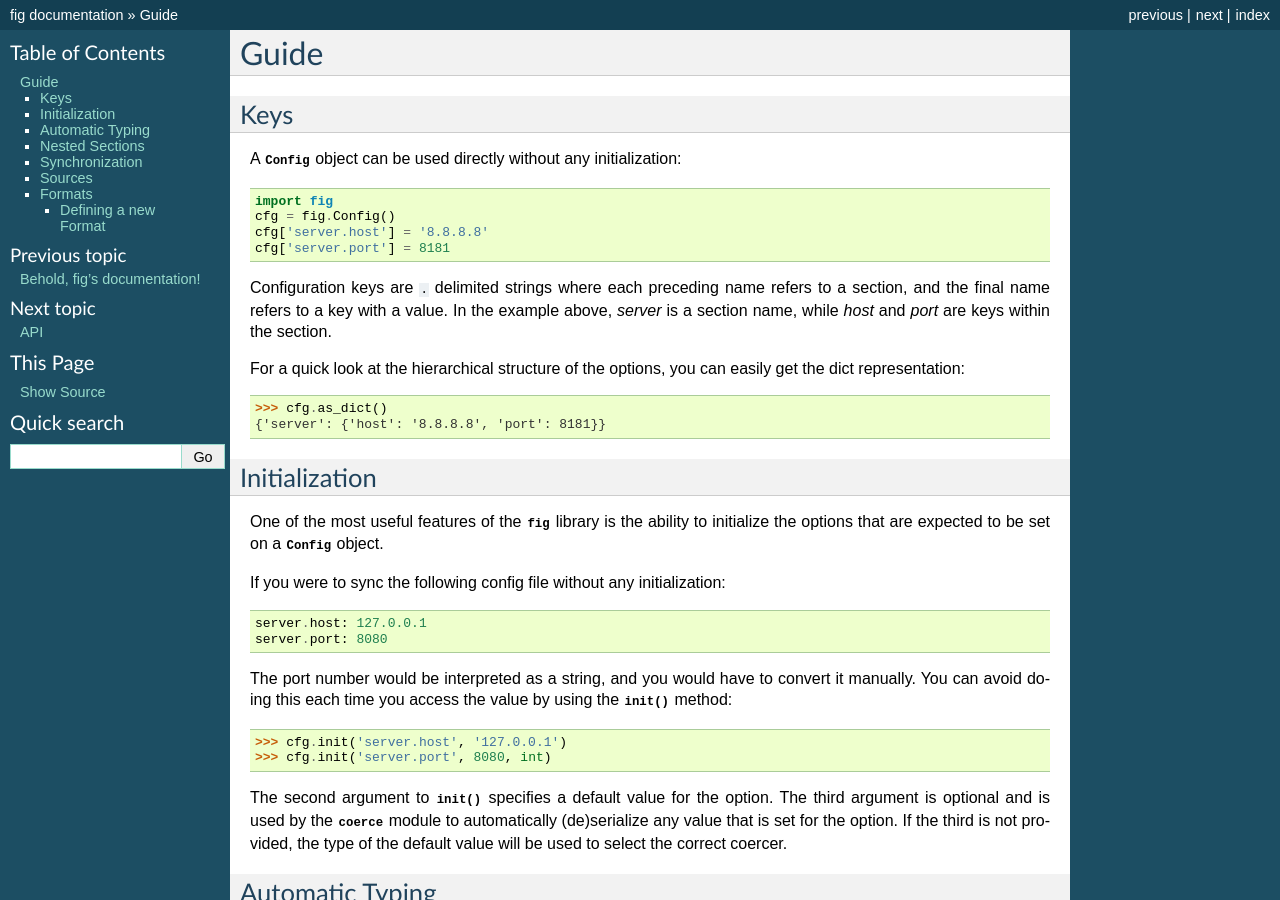
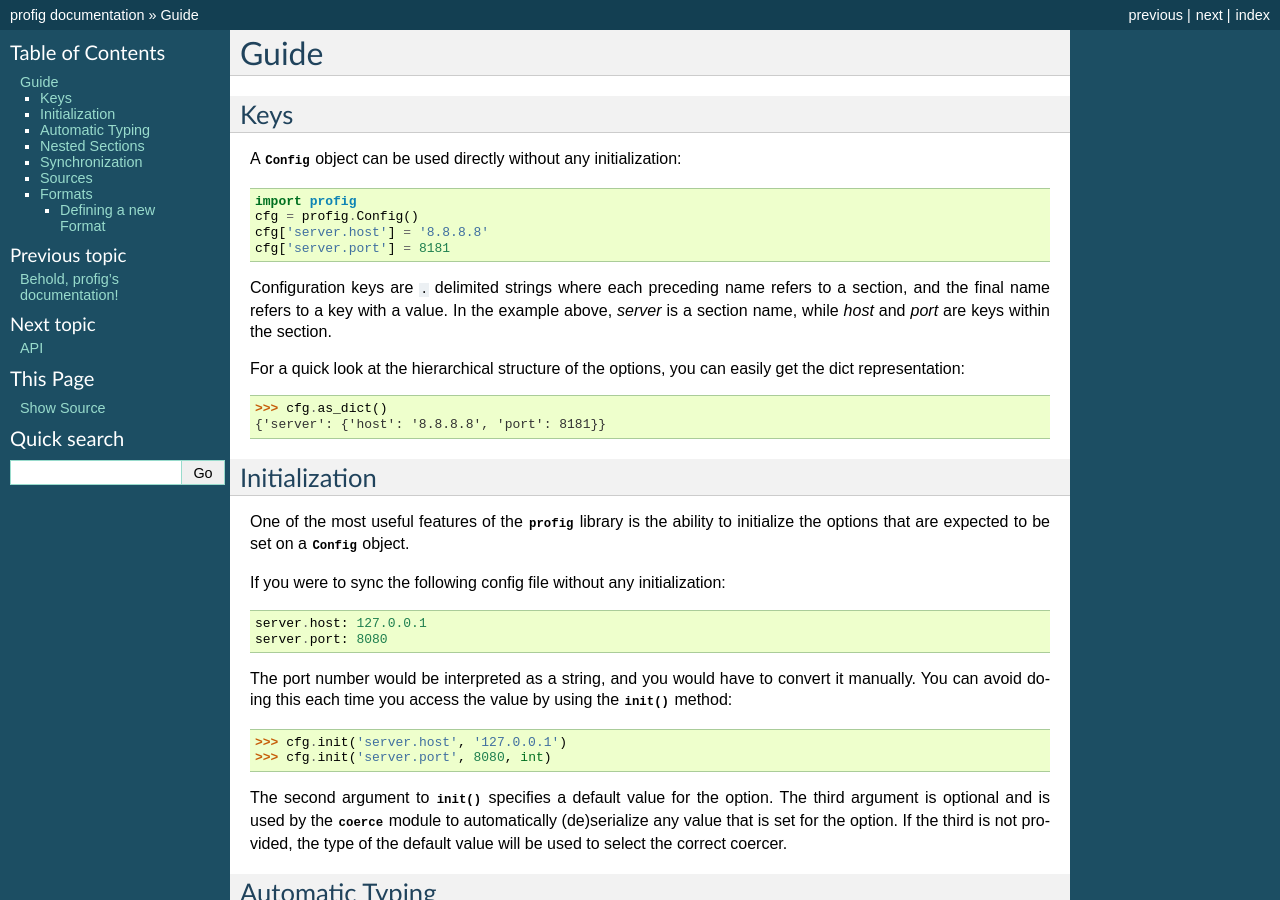
Before and after one commit to dhagrow/profig, a Sphinx documentation site: the page built from docs/usage.txt, in a window 1280 px wide and 900 px high. Built offline with Sphinx 7.4.7, drawn with Linux system fonts in a browser that asks for light colours; the version number could not be read and is left out; some of the changed text lies outside the part shown.

Commit message:
rebranding fig -> profig

```diff
--- a/docs/conf.py
+++ b/docs/conf.py
@@ -1,6 +1,6 @@
 # -*- coding: utf-8 -*-
 #
-# fig documentation build configuration file, created by
+# profig documentation build configuration file, created by
 # sphinx-quickstart on Sat Jun  8 01:16:06 2013.
 #
 # This file is execfile()d with the current directory set to its containing dir.
@@ -18,7 +18,7 @@ import sys, os
 # documentation root, use os.path.abspath to make it absolute, like shown here.
 sys.path.insert(0, os.path.abspath('..'))
 
-import fig
+import profig
 
 # -- General configuration -----------------------------------------------------
 
@@ -46,17 +46,17 @@ source_suffix = '.txt'
 master_doc = 'index'
 
 # General information about the project.
-project = u'fig'
-copyright = u'2013, Miguel Turner'
+project = u'profig'
+copyright = u'2014, Miguel Turner'
 
 # The version info for the project you're documenting, acts as replacement for
 # |version| and |release|, also used in various other places throughout the
 # built documents.
 #
 # The short X.Y version.
-version = fig.__version__
+version = profig.__version__
 # The full version, including alpha/beta/rc tags.
-release = fig.__version__
+release = profig.__version__
 
 # The language for content autogenerated by Sphinx. Refer to documentation
 # for a list of supported languages.
@@ -192,7 +192,7 @@ latex_elements = {
 # Grouping the document tree into LaTeX files. List of tuples
 # (source start file, target name, title, author, documentclass [howto/manual]).
 latex_documents = [
-  ('index', 'fig.tex', u'fig Documentation',
+  ('index', 'profig.tex', u'profig Documentation',
    u'Miguel Turner', 'manual'),
 ]
 
@@ -222,7 +222,7 @@ latex_documents = [
 # One entry per manual page. List of tuples
 # (source start file, name, description, authors, manual section).
 man_pages = [
-    ('index', 'fig', u'fig Documentation',
+    ('index', 'profig', u'profig Documentation',
      [u'Miguel Turner'], 1)
 ]
 
@@ -236,8 +236,8 @@ man_pages = [
 # (source start file, target name, title, author,
 #  dir menu entry, description, category)
 texinfo_documents = [
-  ('index', 'fig', u'fig Documentation',
-   u'Miguel Turner', 'fig', 'One line description of project.',
+  ('index', 'profig', u'profig Documentation',
+   u'Miguel Turner', 'profig', 'One line description of project.',
    'Miscellaneous'),
 ]
 
--- a/docs/recipes.txt
+++ b/docs/recipes.txt
@@ -8,7 +8,7 @@ It can be convenient to provide users with the ability to override config
 options using command-line switches. Here is an example of how that can
 be done using `argparse`::
 
-    cfg = fig.Config()
+    cfg = profig.Config()
     cfg.init('server.host', 'localhost')
     cfg.init('server.port', 8080)
 
@@ -54,7 +54,7 @@ Here is an example using the `lockfile` module::
 Serialization
 -------------
 
-Because :class:`~fig.ConfigSection` objects are based on dicts, it is easy to
+Because :class:`~profig.ConfigSection` objects are based on dicts, it is easy to
 read/write configs from a serialization format such as JSON or msgpack::
 
     >>> import json
@@ -64,7 +64,7 @@ read/write configs from a serialization format such as JSON or msgpack::
 Format Strings
 --------------
 
-:class:`~fig.Config` objects can be used directly in format strings in
+:class:`~profig.Config` objects can be used directly in format strings in
 several ways::
 
     >>> '{0[server.host]}:{0[server.port]}'.format(cfg)
--- a/docs/usage.txt
+++ b/docs/usage.txt
@@ -4,10 +4,10 @@ Guide
 Keys
 ----
 
-A :class:`~fig.Config` object can be used directly without any initialization::
+A :class:`~profig.Config` object can be used directly without any initialization::
 
-    import fig
-    cfg = fig.Config()
+    import profig
+    cfg = profig.Config()
     cfg['server.host'] = '8.8.8.8'
     cfg['server.port'] = 8181
 
@@ -25,9 +25,9 @@ get the dict representation::
 Initialization
 --------------
 
-One of the most useful features of the :mod:`fig` library is the ability
+One of the most useful features of the :mod:`profig` library is the ability
 to initialize the options that are expected to be set on a
-:class:`~fig.Config` object.
+:class:`~profig.Config` object.
 
 If you were to sync the following config file without any initialization::
 
@@ -36,12 +36,12 @@ If you were to sync the following config file without any initialization::
 
 The port number would be interpreted as a string, and you would have to
 convert it manually. You can avoid doing this each time you access the value
-by using the :meth:`~fig.Config.init` method::
+by using the :meth:`~profig.Config.init` method::
 
     >>> cfg.init('server.host', '127.0.0.1')
     >>> cfg.init('server.port', 8080, int)
 
-The second argument to :meth:`~fig.Config.init` specifies a default
+The second argument to :meth:`~profig.Config.init` specifies a default
 value for the option. The third argument is optional and is used by the
 :mod:`coerce` module to automatically (de)serialize any value that is set
 for the option. If the third is not provided, the type of the default value
@@ -79,12 +79,12 @@ following order:
     2. Write any values changed on the config object back to the primary
        source.
 
-The configuration can be serialized using the :meth:`~fig.Config.sync`
+The configuration can be serialized using the :meth:`~profig.Config.sync`
 method::
 
     >>> cfg.sync('app.cfg')
 
-After the call to :meth:`~fig.Config.sync`, a new file with the following
+After the call to :meth:`~profig.Config.sync`, a new file with the following
 contents will be created in the current working directory::
 
     server.host: 127.0.0.1
@@ -94,9 +94,9 @@ Sources
 -------
 
 The sources a config object uses when it syncs can also be set in the
-:class:`~fig.Config` constructor::
+:class:`~profig.Config` constructor::
 
-    >>> cfg = fig.Config('app.cfg')
+    >>> cfg = profig.Config('app.cfg')
 
 Sources can be either paths or file objects.
 
@@ -111,36 +111,36 @@ Once sources have been provided, they will be used for any future syncs.
 Formats
 -------
 
-A :class:`~fig.Format` subclass defines how a configuration should be
+A :class:`~profig.Format` subclass defines how a configuration should be
 read/written from/to a source.
 
 The following formats are available:
 
-:class:`~fig.FigFormat`
+:class:`~profig.FigFormat`
     The default format. Simple but expressive::
 
         server.host: localhost
         server.port: 8080
 
-:class:`~fig.IniFormat`
+:class:`~profig.IniFormat`
     Mostly standard INI format. An INI section will be created for each
     subsection in the config object.
 
 Support for additional formats can be added easily by subclassing
-:class:`~fig.Format`.
+:class:`~profig.Format`.
 
 Defining a new Format
 ~~~~~~~~~~~~~~~~~~~~~
 
-To add support for a new format you must subclass :meth:`~fig.Format` and
-override the, :meth:`~fig.Format.read` and :meth:`~fig.Format.write`
+To add support for a new format you must subclass :meth:`~profig.Format` and
+override the, :meth:`~profig.Format.read` and :meth:`~profig.Format.write`
 methods.
 
 Read should return a `(values, context)` tuple. *values* must be a dict that
 maps keys to string values. Any *context* that is returned will be passed to
-:meth:`~fig.Format.write` during a sync. It can be used, for example, to
+:meth:`~profig.Format.write` during a sync. It can be used, for example, to
 track comments and ordering of the source. `None` can be returned if no context
 is needed.
 
-Write accepts a dict of values from the :class:`~fig.Config` object and any
-context returned from a call to :meth:`~fig.Format.read`.
+Write accepts a dict of values from the :class:`~profig.Config` object and any
+context returned from a call to :meth:`~profig.Format.read`.
```
Also changed, not shown: README.rst (+7 -7 lines), docs/api.txt (+6 -6 lines), docs/index.txt (+8 -8 lines), fig.py (+13 -13 lines), setup.py (+5 -5 lines), 3 other files.
